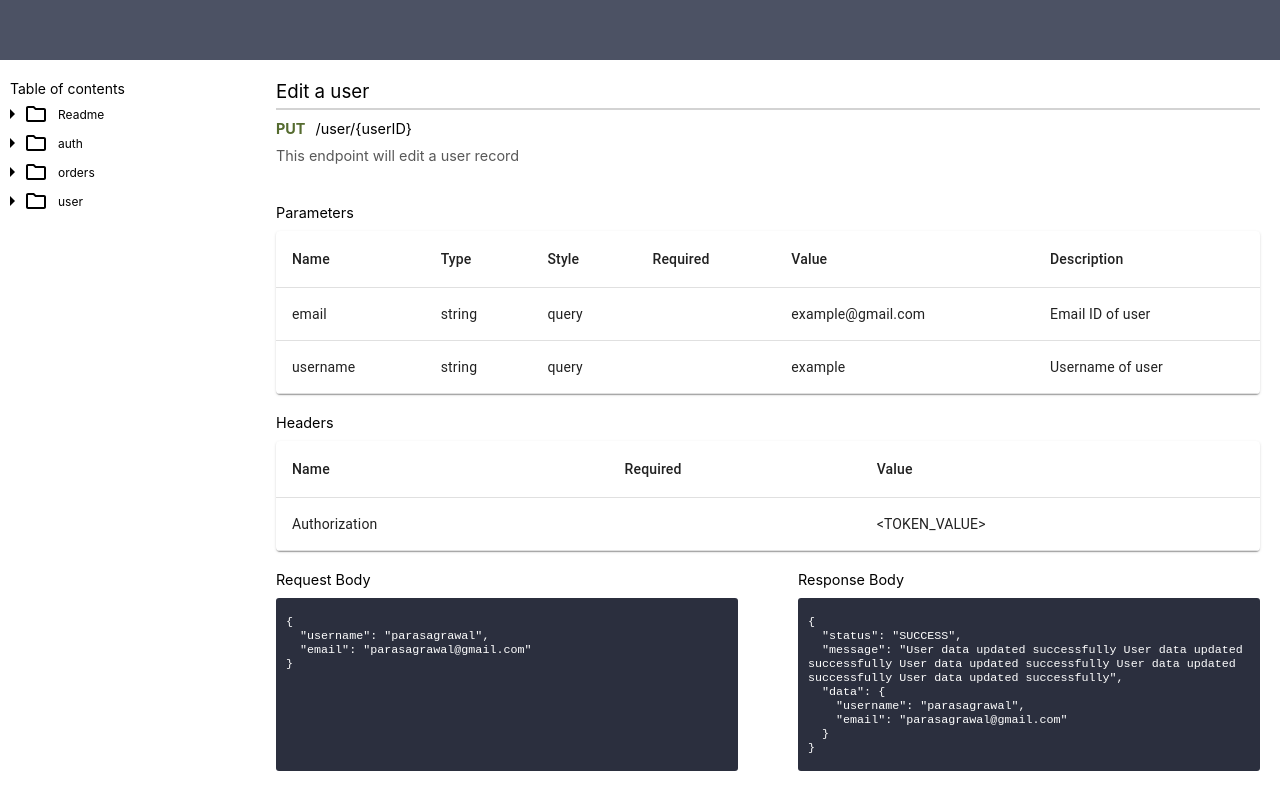
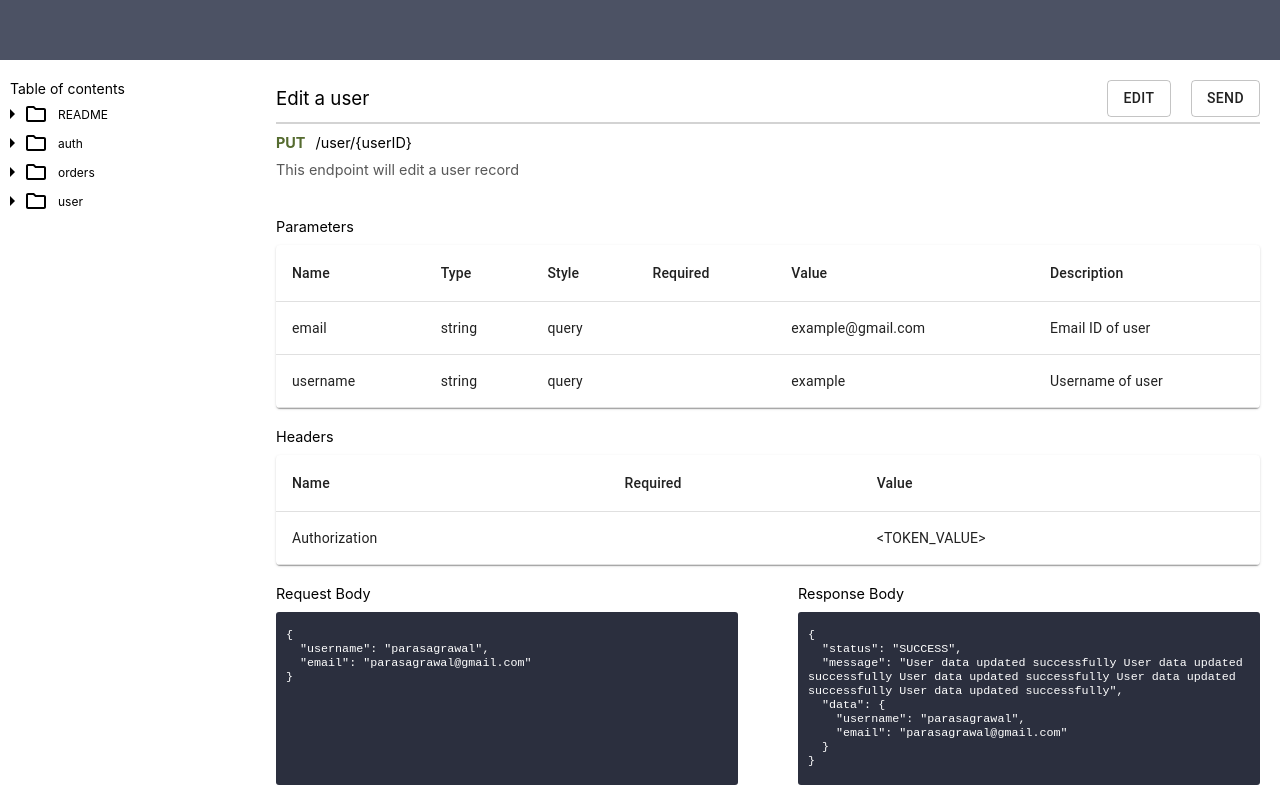
Before and after one commit to parasagrawal71/api-documenter, a React (Create React App) app: page / in a window 1280 px wide. Built offline with nearby package versions, Linux system fonts and the light colour scheme.

Commit message:
Add edit mode, add mode and send api call functionalities

```diff
--- /dev/null
+++ b/src/components/appTable/AppTable.jsx
@@ -0,0 +1,96 @@
+import React from "react";
+import {
+  Table,
+  TableBody,
+  TableCell,
+  TableContainer,
+  TableHead,
+  TableRow,
+  Paper,
+} from "@material-ui/core";
+import { makeStyles } from "@material-ui/core/styles";
+
+// IMPORT USER-DEFINED COMPONENTS HERE
+import { ThemeTextField } from "utils/commonStyles/styledComponents";
+import { capitalizeFirstLetter } from "utils/functions";
+
+// IMPORT ASSETS HERE
+import appStyles from "./AppTable.module.scss";
+
+const AppTable = (props) => {
+  // PROPS HERE
+  const {
+    tableHeaders,
+    tableRows,
+    addMode,
+    editMode,
+    dispatchEndpoint,
+    arrayKey,
+  } = props;
+
+  const useStyles = makeStyles({
+    table: {
+      minWidth: 650,
+    },
+  });
+  const classes = useStyles();
+
+  const TextFieldBoxOrValue = (
+    headerKey,
+    rowIndex,
+    fieldValue,
+    isMultiline
+  ) => {
+    return addMode || editMode ? (
+      <ThemeTextField
+        variant="outlined"
+        value={editMode ? fieldValue : ""}
+        multiline={isMultiline === "multiline"}
+        onChange={(e) => {
+          dispatchEndpoint({
+            type: arrayKey,
+            payload: [headerKey, rowIndex, e?.target?.value],
+          });
+        }}
+        rows={2}
+      />
+    ) : (
+      fieldValue
+    );
+  };
+
+  return (
+    <TableContainer component={Paper}>
+      <Table className={classes.table} aria-label="simple table">
+        <TableHead>
+          <TableRow>
+            {tableHeaders?.map((header, headerIndex) => {
+              return (
+                <TableCell key={headerIndex}>{header?.displayName}</TableCell>
+              );
+            })}
+          </TableRow>
+        </TableHead>
+        <TableBody>
+          {tableRows?.map((tableRow, rowIndex) => (
+            <TableRow key={rowIndex}>
+              {tableHeaders?.map((header, headerIndex) => {
+                return (
+                  <TableCell key={headerIndex}>
+                    {TextFieldBoxOrValue(
+                      header?.key,
+                      rowIndex,
+                      tableRow[header?.key]
+                    )}
+                  </TableCell>
+                );
+              })}
+            </TableRow>
+          ))}
+        </TableBody>
+      </Table>
+    </TableContainer>
+  );
+};
+
+export default AppTable;
--- a/src/components/endpoint/Endpoint.jsx
+++ b/src/components/endpoint/Endpoint.jsx
@@ -1,68 +1,149 @@
-import React from "react";
-import {
-  Table,
-  TableBody,
-  TableCell,
-  TableContainer,
-  TableHead,
-  TableRow,
-  Paper,
-} from "@material-ui/core";
-import { makeStyles } from "@material-ui/core/styles";
+import React, { useReducer, useState } from "react";
+import { Button } from "@material-ui/core";
+import axios from "axios";
 
 // IMPORT USER-DEFINED COMPONENTS HERE
 import { ThemeTextField } from "utils/commonStyles/styledComponents";
 import { capitalizeFirstLetter, prettyPrintJson } from "utils/functions";
+import AppTable from "components/appTable/AppTable";
 
 // IMPORT ASSETS HERE
 import appStyles from "./Endpoint.module.scss";
 
 const Endpoint = (props) => {
-  // PROPS HERE
-  const { endpoint, addMode, editMode } = props;
-  const {
-    method,
-    path,
-    title,
-    description,
-    parameters,
-    requestHeaders,
-    requestBody,
-    responseBody,
-  } = endpoint || {};
+  /* ########################### PROPS HERE ########################### */
+  // const {} = props;
 
-  const useStyles = makeStyles({
-    table: {
-      minWidth: 650,
-    },
-  });
-  const classes = useStyles();
+  /* ########################### HOOKS HERE ########################### */
+  const endpointReducers = (state, action) => {
+    let updateArr = [];
 
+    switch (action?.type) {
+      case "method":
+        return { ...state, method: action?.payload };
+
+      case "path":
+        return { ...state, path: action?.payload };
+
+      case "title":
+        return { ...state, title: action?.payload };
+
+      case "description":
+        return { ...state, description: action?.payload };
+
+      case "parameters":
+        updateArr = action?.payload;
+        const updatedParameters = state?.parameters?.map((param, index) => {
+          if (index === updateArr?.[1]) {
+            param[updateArr?.[0]] = updateArr?.[2];
+            return param;
+          }
+          return param;
+        });
+        updateArr = [];
+        return { ...state, parameters: updatedParameters };
+
+      case "requestHeaders":
+        updateArr = action?.payload;
+        const updatedReqHeaders = state?.requestHeaders?.map(
+          (reqHeader, index) => {
+            if (index === updateArr?.[1]) {
+              reqHeader[updateArr?.[0]] = updateArr?.[2];
+              return reqHeader;
+            }
+            return reqHeader;
+          }
+        );
+        updateArr = [];
+        return { ...state, requestHeaders: updatedReqHeaders };
+
+      default:
+        throw new Error("Unknown type");
+    }
+  };
+  const [endpoint, dispatchEndpoint] = useReducer(
+    endpointReducers,
+    props?.endpoint
+  );
+  const [addMode, setAddMode] = useState(false);
+  const [editMode, setEditMode] = useState(false);
+
+  /* ########################### VARIABLES HERE ########################### */
   const allFields = {
     title: {
-      value: title,
+      value: endpoint?.title,
       width: "100%",
     },
     method: {
-      value: method,
+      value: endpoint?.method,
       width: "100px",
     },
     path: {
-      value: path,
+      value: endpoint?.path,
       width: "calc(100% - 110px)",
     },
     description: {
-      value: description,
+      value: endpoint?.description,
     },
   };
 
+  const parameterTableHeaders = [
+    {
+      displayName: "Name",
+      key: "name",
+    },
+    {
+      displayName: "Type",
+      key: "type",
+    },
+    {
+      displayName: "Style",
+      key: "style",
+    },
+    {
+      displayName: "Required",
+      key: "required",
+    },
+    {
+      displayName: "Value",
+      key: "value",
+    },
+    {
+      displayName: "Description",
+      key: "description",
+    },
+  ];
+
+  const reqHeadTableHeaders = [
+    {
+      displayName: "Name",
+      key: "name",
+    },
+    {
+      displayName: "Required",
+      key: "required",
+    },
+    {
+      displayName: "Value",
+      key: "value",
+    },
+  ];
+
+  /* ########################### FUNCTIONS HERE ########################### */
   const TextFieldBoxOrValue = (fieldName, isMultiline) => {
-    return addMode ? (
+    return addMode || editMode ? (
       <ThemeTextField
         variant="outlined"
         width={allFields?.[fieldName]?.width}
+        value={editMode ? allFields?.[fieldName]?.value : ""}
         placeholder={capitalizeFirstLetter(fieldName)}
         multiline={isMultiline === "multiline"}
+        onChange={(e) => {
+          dispatchEndpoint({
+            type: fieldName,
+            payload: e?.target?.value,
+          });
+        }}
         rows={2}
       />
     ) : (
@@ -70,101 +151,98 @@ const Endpoint = (props) => {
     );
   };
 
+  const handleEditSaveBtn = () => {
+    if (!editMode) {
+      setEditMode(true);
+    } else {
+      setEditMode(false);
+    }
+  };
+
+  const sendApiCall = () => {
+    axios
+      .request({
+        method: endpoint?.method,
+        url: endpoint?.path,
+      })
+      .then((apiResponse) => {
+        console.log("apiResponse", apiResponse);
+      })
+      .catch((apiError) => {
+        console.log("apiError", apiError);
+      });
+  };
+
   return (
     <section className={appStyles["main-container"]}>
-      <div className={appStyles.title}>{TextFieldBoxOrValue("title")}</div>
+      <section className={appStyles["main-header"]}>
+        <div className={appStyles.title}>{TextFieldBoxOrValue("title")}</div>
+        <div className={appStyles["action-btns"]}>
+          <Button variant="outlined" onClick={handleEditSaveBtn}>
+            {!editMode ? "Edit" : "Save"}
+          </Button>
+          {!editMode && (
+            <Button variant="outlined" onClick={sendApiCall}>
+              Send
+            </Button>
+          )}
+        </div>
+      </section>
       <div className={appStyles["method-path"]}>
-        {method && path && (
-          <>
-            <span className={appStyles.method}>
-              {TextFieldBoxOrValue("method")}
-            </span>
-            <span className={appStyles.path}>
-              {TextFieldBoxOrValue("path")}
-            </span>
-          </>
-        )}
+        <span className={appStyles.method}>
+          {TextFieldBoxOrValue("method")}
+        </span>
+        <span className={appStyles.path}>{TextFieldBoxOrValue("path")}</span>
       </div>
       <div className={appStyles.description}>
         {TextFieldBoxOrValue("description", "multiline")}
       </div>
 
-      {/* PARAMETERS */}
+      {/* ************************************* PARAMETERS starts here ************************************ */}
       <section className={appStyles.parameters}>
         <div className={appStyles.parameters__title}>Parameters</div>
-        <TableContainer component={Paper}>
-          <Table className={classes.table} aria-label="simple table">
-            <TableHead>
-              <TableRow>
-                <TableCell>Name</TableCell>
-                <TableCell>Type</TableCell>
-                <TableCell>Style</TableCell>
-                <TableCell>Required</TableCell>
-                <TableCell>Value</TableCell>
-                <TableCell>Description</TableCell>
-              </TableRow>
-            </TableHead>
-            <TableBody>
-              {parameters?.map((param) => (
-                <TableRow key={param.name}>
-                  <TableCell component="th" scope="row">
-                    {param.name}
-                  </TableCell>
-                  <TableCell>{param.type}</TableCell>
-                  <TableCell>{param.style}</TableCell>
-                  <TableCell>{param.required}</TableCell>
-                  <TableCell>{param.value}</TableCell>
-                  <TableCell>{param.description}</TableCell>
-                </TableRow>
-              ))}
-            </TableBody>
-          </Table>
-        </TableContainer>
+        <AppTable
+          tableHeaders={parameterTableHeaders}
+          tableRows={endpoint?.parameters}
+          arrayKey="parameters"
+          dispatchEndpoint={dispatchEndpoint}
+          editMode={editMode}
+          addMode={addMode}
+        />
       </section>
+      {/* ************************************************************************************************* */}
 
-      {/* REQUEST HEADERS */}
+      {/* ********************************** REQUEST HEADERS starts here ********************************** */}
       <section className={appStyles["request-headers"]}>
         <div className={appStyles["request-headers__title"]}>Headers</div>
-        <TableContainer component={Paper}>
-          <Table className={classes.table} aria-label="simple table">
-            <TableHead>
-              <TableRow>
-                <TableCell>Name</TableCell>
-                <TableCell>Required</TableCell>
-                <TableCell>Value</TableCell>
-              </TableRow>
-            </TableHead>
-            <TableBody>
-              {requestHeaders?.map((reqHeader) => (
-                <TableRow key={reqHeader.name}>
-                  <TableCell component="th" scope="row">
-                    {reqHeader.name}
-                  </TableCell>
-                  <TableCell>{reqHeader.required}</TableCell>
-                  <TableCell>{reqHeader.value}</TableCell>
-                </TableRow>
-              ))}
-            </TableBody>
-          </Table>
-        </TableContainer>
+        <AppTable
+          tableHeaders={reqHeadTableHeaders}
+          tableRows={endpoint?.requestHeaders}
+          arrayKey="requestHeaders"
+          dispatchEndpoint={dispatchEndpoint}
+          editMode={editMode}
+          addMode={addMode}
+        />
       </section>
+      {/* ************************************************************************************************* */}
 
-      {/* REQUEST BODY */}
+      {/* ************************************ REQUEST BODY starts here *********************************** */}
       <section className={appStyles["request-response-bodies"]}>
         <section className={appStyles["request-body"]}>
           <div className={appStyles["request-body__title"]}>Request Body</div>
           <div className={appStyles["request-body__json"]}>
-            <pre>{prettyPrintJson(requestBody)}</pre>
+            <pre>{prettyPrintJson(endpoint?.requestBody)}</pre>
           </div>
         </section>
 
         <section className={appStyles["response-body"]}>
           <div className={appStyles["response-body__title"]}>Response Body</div>
           <div className={appStyles["response-body__json"]}>
-            <pre>{prettyPrintJson(responseBody)}</pre>
+            <pre>{prettyPrintJson(endpoint?.responseBody)}</pre>
           </div>
         </section>
       </section>
+      {/* ************************************************************************************************ */}
     </section>
   );
 };
--- a/src/components/endpoint/Endpoint.module.scss
+++ b/src/components/endpoint/Endpoint.module.scss
@@ -13,10 +13,22 @@
         margin-bottom: 0;
     }
 
-    .title {
+    .main-header {
+        display: flex;
+        justify-content: space-between;
+        align-items: center;
         border-bottom: 2px solid lightgrey;
         padding-bottom: 5px;
-        font-size: 1.3em;
+
+        .title {
+            font-size: 1.3em;
+        }
+
+        .action-btns{
+            &>*:not(:last-child) {
+                margin-right: 20px;
+            }
+        }
     }
 
     .method-path {
--- a/src/components/tableOfContents/tableOfContents.jsx
+++ b/src/components/tableOfContents/tableOfContents.jsx
@@ -26,7 +26,7 @@ const tableOfContents = () => {
       <section className={appStyles["api-folder"]}>
         <ArrowRightIcon />
         <FolderOutlinedIcon />
-        <span className={appStyles["api-folder-name"]}>Readme</span>
+        <span className={appStyles["api-folder-name"]}>README</span>
       </section>
       <section className={appStyles["api-folders"]}>
         {sortedApiKeys?.map((api) => {
```
Also changed, not shown: .eslintrc.json, src/components/appTable/AppTable.module.scss (added).
